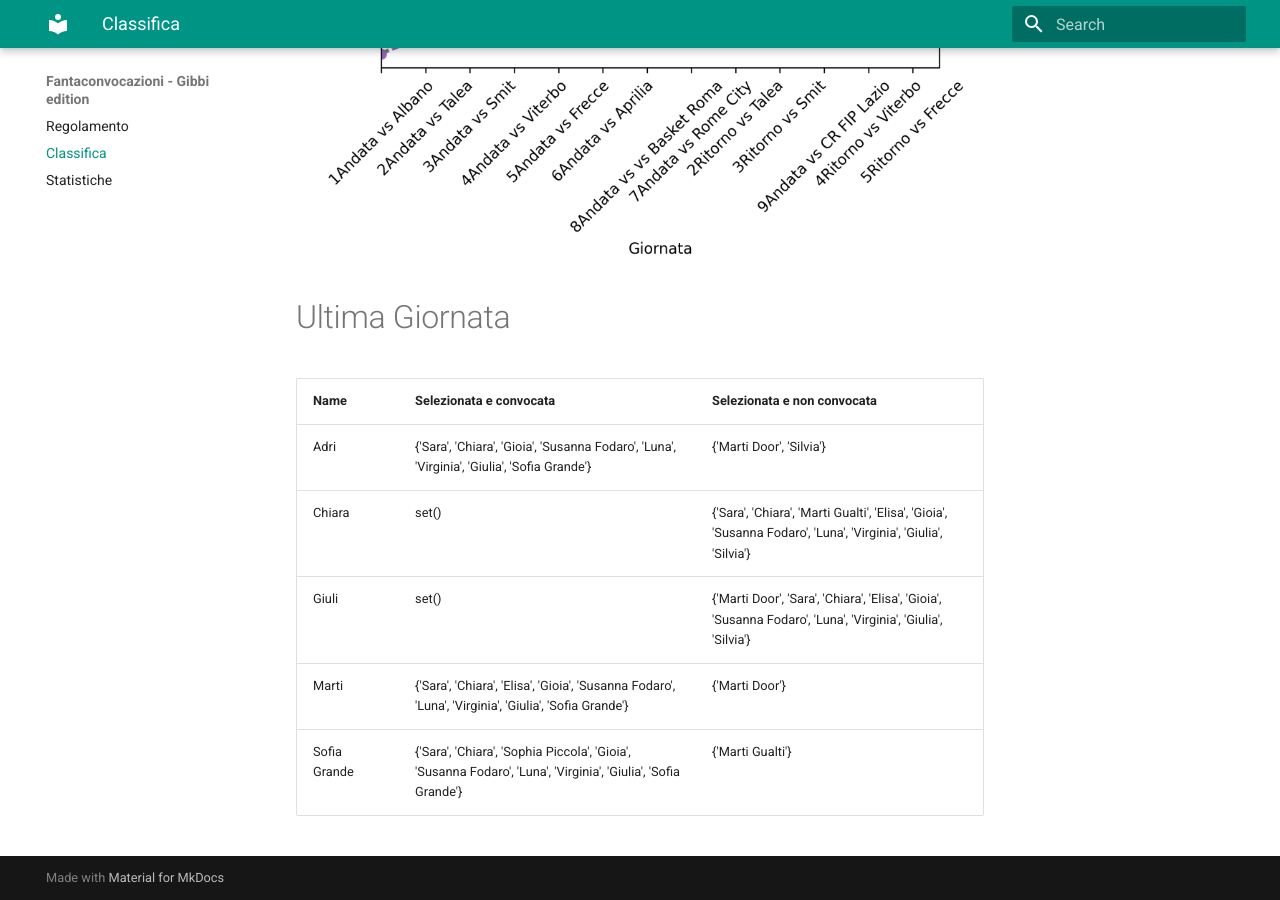
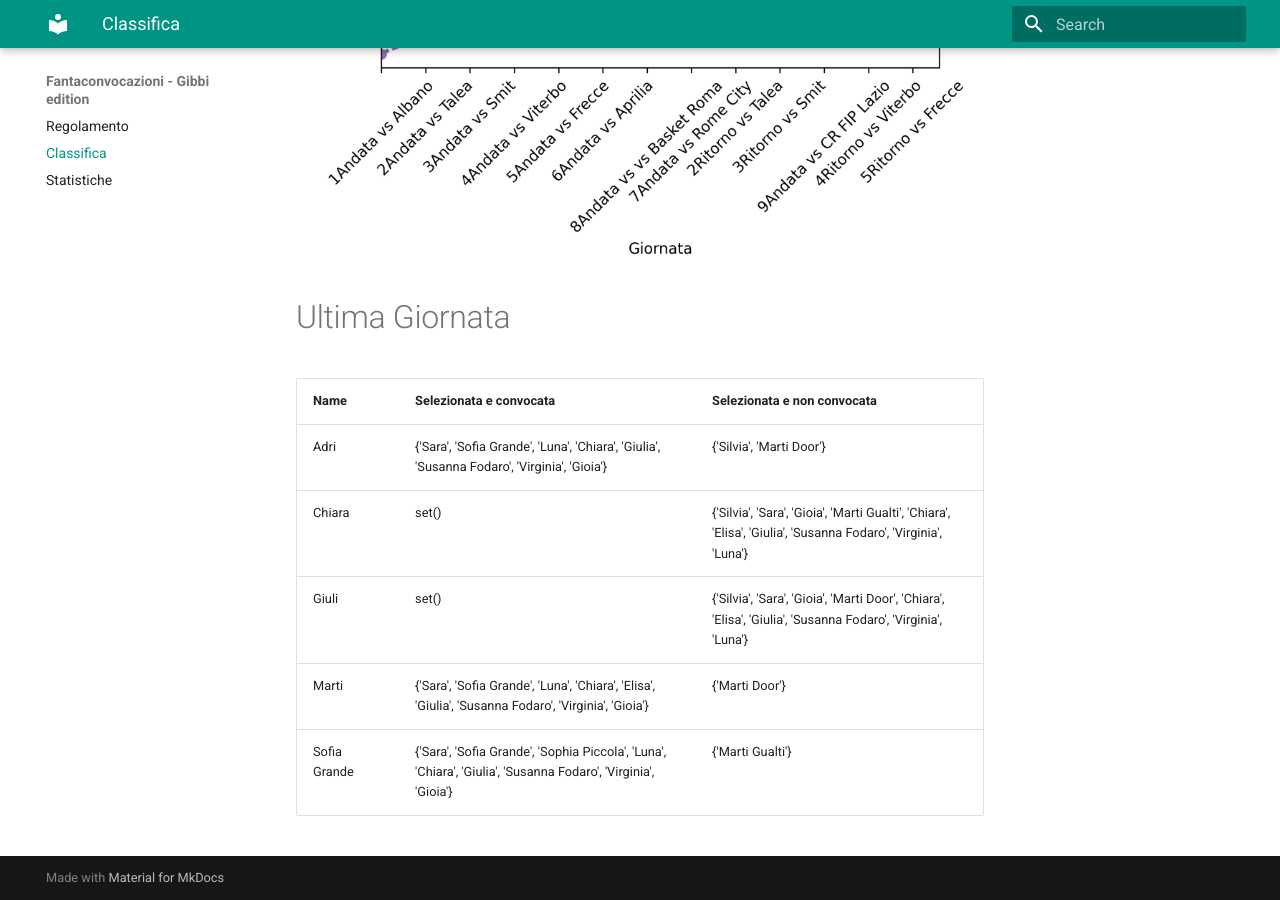
Before and after one commit to martinig94/fantagibbi, an MkDocs documentation site: the page built from docs/Classifica.md, in a window 1280 px wide and 900 px high, scrolled down 851 px. Built offline with MkDocs 1.6.1 and Material for MkDocs 9.7.7, drawn with Linux system fonts in a browser that asks for light colours.

Commit message:
Auto-update from main.py

```diff
--- a/docs/Classifica.md
+++ b/docs/Classifica.md
@@ -18,9 +18,9 @@
 <!-- START_TABLE CORRECT -->
 | Name         | Selezionata e convocata                                                                                       | Selezionata e non convocata                                                                                    |
 |:-------------|:--------------------------------------------------------------------------------------------------------------|:---------------------------------------------------------------------------------------------------------------|
-| Adri         | {'Sara', 'Chiara', 'Gioia', 'Susanna Fodaro', 'Luna', 'Virginia', 'Giulia', 'Sofia Grande'}                   | {'Marti Door', 'Silvia'}                                                                                       |
-| Chiara       | set()                                                                                                         | {'Sara', 'Chiara', 'Marti Gualti', 'Elisa', 'Gioia', 'Susanna Fodaro', 'Luna', 'Virginia', 'Giulia', 'Silvia'} |
-| Giuli        | set()                                                                                                         | {'Marti Door', 'Sara', 'Chiara', 'Elisa', 'Gioia', 'Susanna Fodaro', 'Luna', 'Virginia', 'Giulia', 'Silvia'}   |
-| Marti        | {'Sara', 'Chiara', 'Elisa', 'Gioia', 'Susanna Fodaro', 'Luna', 'Virginia', 'Giulia', 'Sofia Grande'}          | {'Marti Door'}                                                                                                 |
-| Sofia Grande | {'Sara', 'Chiara', 'Sophia Piccola', 'Gioia', 'Susanna Fodaro', 'Luna', 'Virginia', 'Giulia', 'Sofia Grande'} | {'Marti Gualti'}                                                                                               |
+| Adri         | {'Sara', 'Sofia Grande', 'Luna', 'Chiara', 'Giulia', 'Susanna Fodaro', 'Virginia', 'Gioia'}                   | {'Silvia', 'Marti Door'}                                                                                       |
+| Chiara       | set()                                                                                                         | {'Silvia', 'Sara', 'Gioia', 'Marti Gualti', 'Chiara', 'Elisa', 'Giulia', 'Susanna Fodaro', 'Virginia', 'Luna'} |
+| Giuli        | set()                                                                                                         | {'Silvia', 'Sara', 'Gioia', 'Marti Door', 'Chiara', 'Elisa', 'Giulia', 'Susanna Fodaro', 'Virginia', 'Luna'}   |
+| Marti        | {'Sara', 'Sofia Grande', 'Luna', 'Chiara', 'Elisa', 'Giulia', 'Susanna Fodaro', 'Virginia', 'Gioia'}          | {'Marti Door'}                                                                                                 |
+| Sofia Grande | {'Sara', 'Sofia Grande', 'Sophia Piccola', 'Luna', 'Chiara', 'Giulia', 'Susanna Fodaro', 'Virginia', 'Gioia'} | {'Marti Gualti'}                                                                                               |
 <!-- END_TABLE CORRECT -->
```
